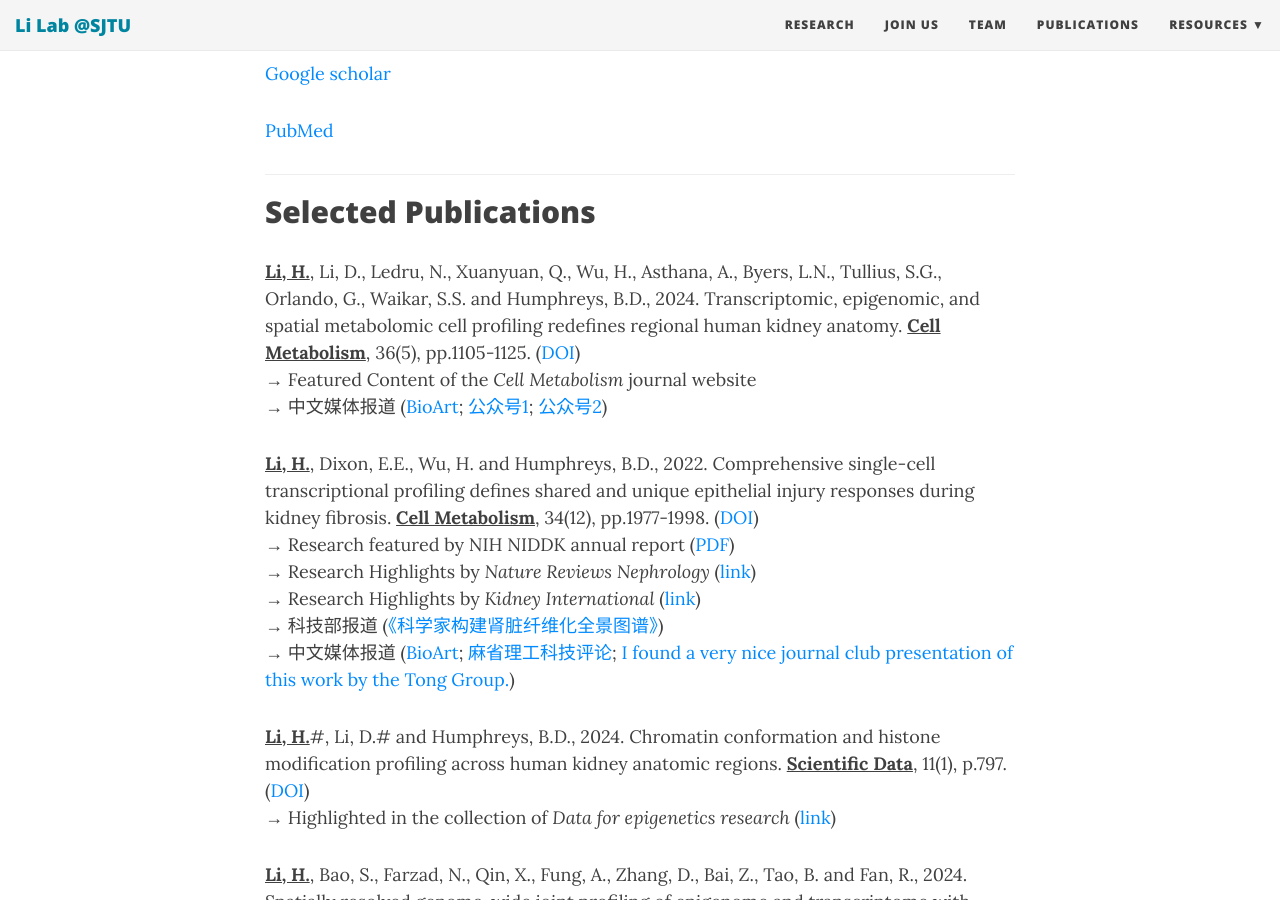
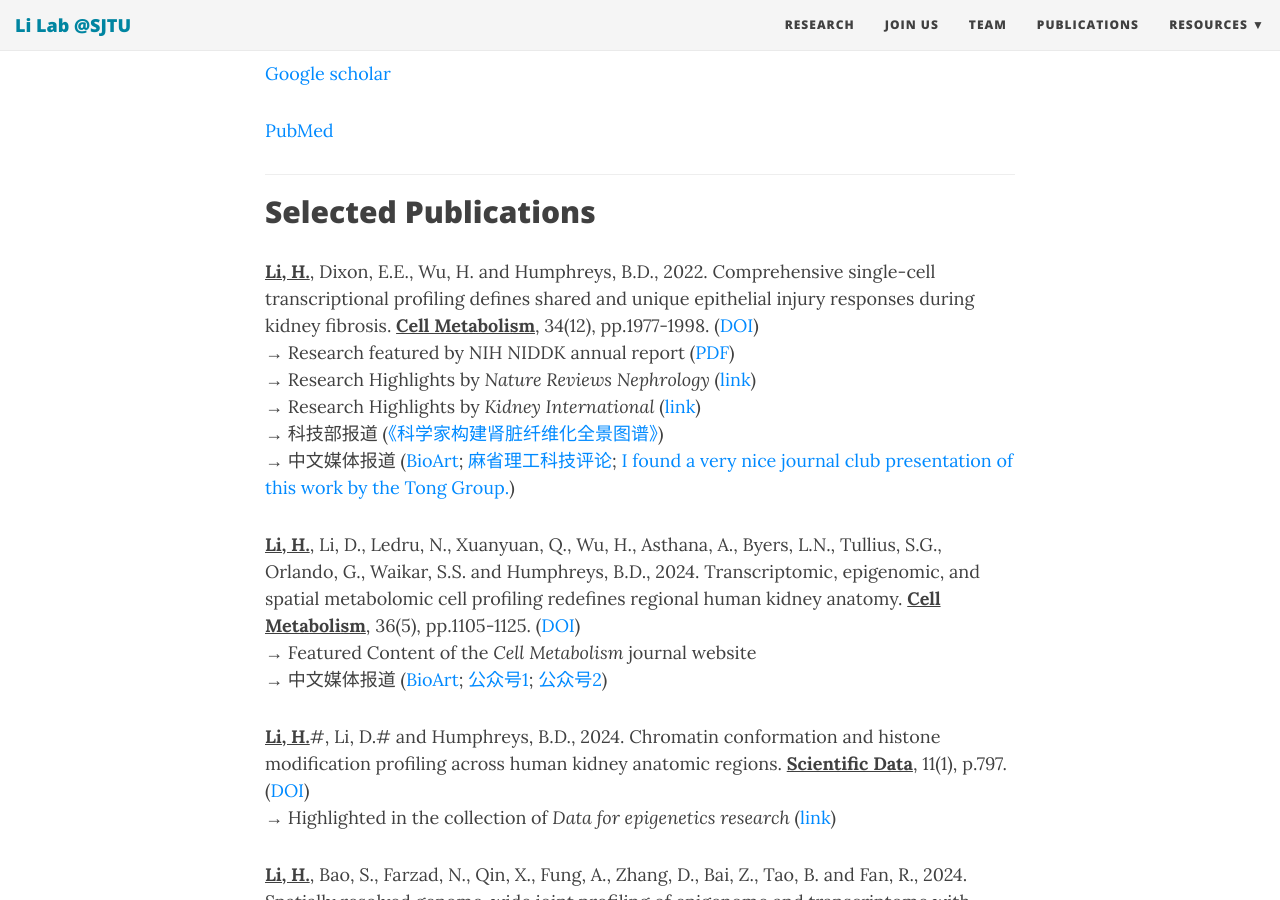
Before and after one commit to TheLiLab/thelilab.github.io, a Jekyll site: the page built from pubs.md, in a window 1280 px wide and 900 px high, scrolled down 494 px. Built offline with Jekyll 4.4.1, drawn with Linux system fonts in a browser that asks for light colours; nearby versions of some CDN libraries.

Commit message:
Update pubs.md

```diff
--- a/pubs.md
+++ b/pubs.md
@@ -18,17 +18,17 @@ bigimg:
 <hr>
 ## Selected Publications
 
-<strong><u>Li, H.</u></strong>, Li, D., Ledru, N., Xuanyuan, Q., Wu, H., Asthana, A., Byers, L.N., Tullius, S.G., Orlando, G., Waikar, S.S. and Humphreys, B.D., 2024. Transcriptomic, epigenomic, and spatial metabolomic cell profiling redefines regional human kidney anatomy. <strong><u>Cell Metabolism</u></strong>, 36(5), pp.1105-1125. ([DOI](https://doi.org/10.1016/j.cmet.2024.02.015))<br>
-→	Featured Content of the <i>Cell Metabolism</i> journal website<br>
-→	中文媒体报道 ([BioArt](https://mp.weixin.qq.com/s/EZZC0j3wezH26dazQr_swQ); [公众号1](https://mp.weixin.qq.com/s/jdNkc0TlyETwB1TnJLkj0w); [公众号2](https://mp.weixin.qq.com/s/um9sJmHkBxpMUosJSsiNpg))
-<br>
-
 <strong><u>Li, H.</u></strong>, Dixon, E.E., Wu, H. and Humphreys, B.D., 2022. Comprehensive single-cell transcriptional profiling defines shared and unique epithelial injury responses during kidney fibrosis. <strong><u>Cell Metabolism</u></strong>, 34(12), pp.1977-1998. ([DOI](https://doi.org/10.1016/j.cmet.2022.09.026))<br>
 →	Research featured by NIH NIDDK annual report ([PDF](https://www.niddk.nih.gov/-/media/Files/Strategic-Plans/2024/NIDDK_RecentAdvances_2024-KUH.pdf))<br>
 →	Research Highlights by <i>Nature Reviews Nephrology</i> ([link](https://www.nature.com/articles/s41581-022-00657-x))<br>
 →	Research Highlights by <i>Kidney International</i> ([link](https://doi.org/10.1016/j.kint.2023.02.005))<br>
 →	科技部报道 ([《科学家构建肾脏纤维化全景图谱》](https://www.most.gov.cn/ztzl/gnwkjdt/202211/t20221111_183450.html))<br>
 →	中文媒体报道 ([BioArt](https://mp.weixin.qq.com/s/1-JbkuPvXk3-Y5-cocJn3Q); [麻省理工科技评论](https://mp.weixin.qq.com/s/tRLhBHvm4BKw3VJ8IUiXuA); [I found a very nice journal club presentation of this work by the Tong Group.](https://mp.weixin.qq.com/s/2EWORGEduLyAIgaS2xlviw))
+<br>
+
+<strong><u>Li, H.</u></strong>, Li, D., Ledru, N., Xuanyuan, Q., Wu, H., Asthana, A., Byers, L.N., Tullius, S.G., Orlando, G., Waikar, S.S. and Humphreys, B.D., 2024. Transcriptomic, epigenomic, and spatial metabolomic cell profiling redefines regional human kidney anatomy. <strong><u>Cell Metabolism</u></strong>, 36(5), pp.1105-1125. ([DOI](https://doi.org/10.1016/j.cmet.2024.02.015))<br>
+→	Featured Content of the <i>Cell Metabolism</i> journal website<br>
+→	中文媒体报道 ([BioArt](https://mp.weixin.qq.com/s/EZZC0j3wezH26dazQr_swQ); [公众号1](https://mp.weixin.qq.com/s/jdNkc0TlyETwB1TnJLkj0w); [公众号2](https://mp.weixin.qq.com/s/um9sJmHkBxpMUosJSsiNpg))
 <br>
 
 <strong><u>Li, H.</u></strong>#, Li, D.# and Humphreys, B.D., 2024. Chromatin conformation and histone modification profiling across human kidney anatomic regions. <strong><u>Scientific Data</u></strong>, 11(1), p.797. ([DOI](https://doi.org/10.1038/s41597-024-03648-8))<br>
```
